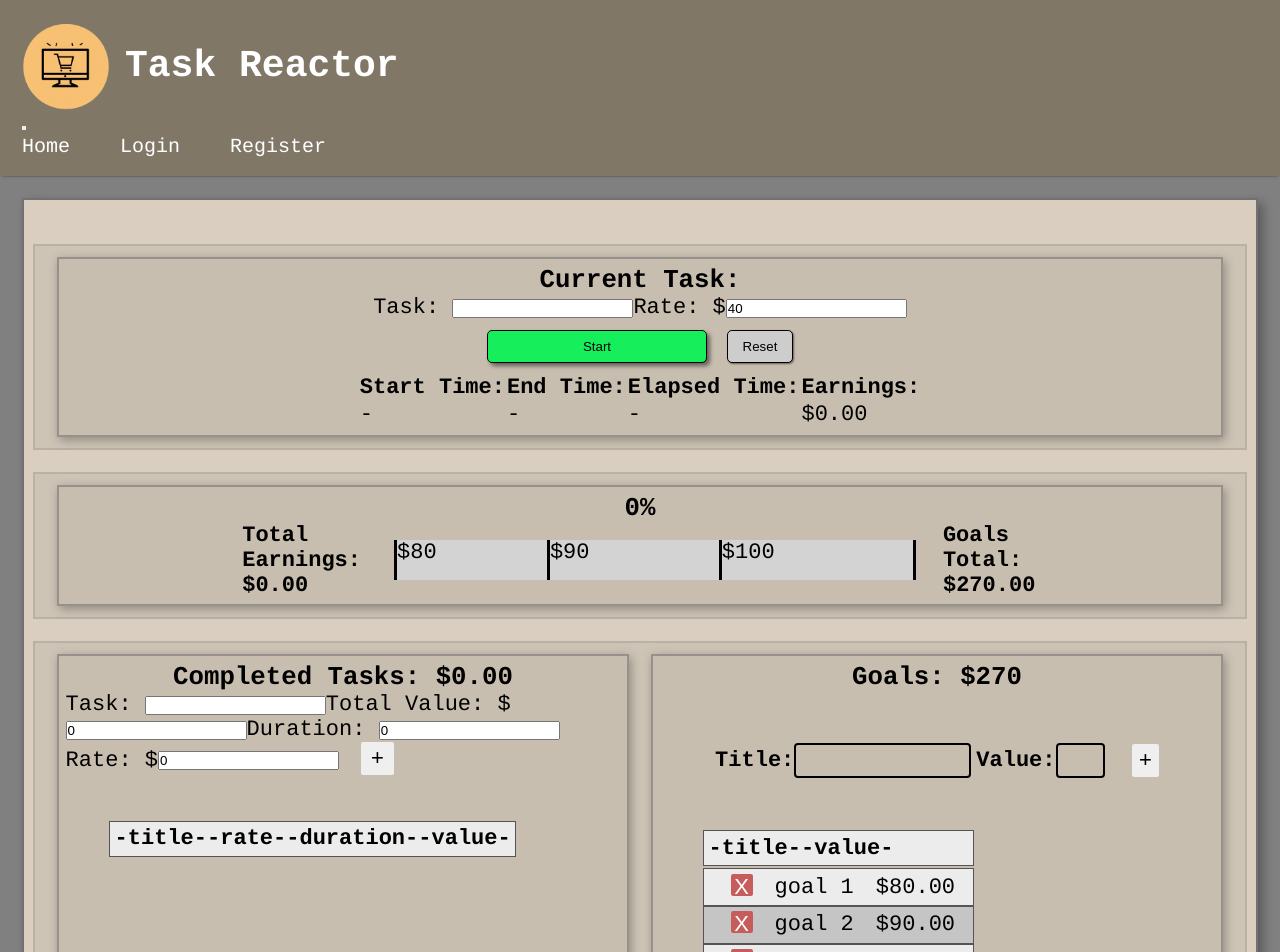
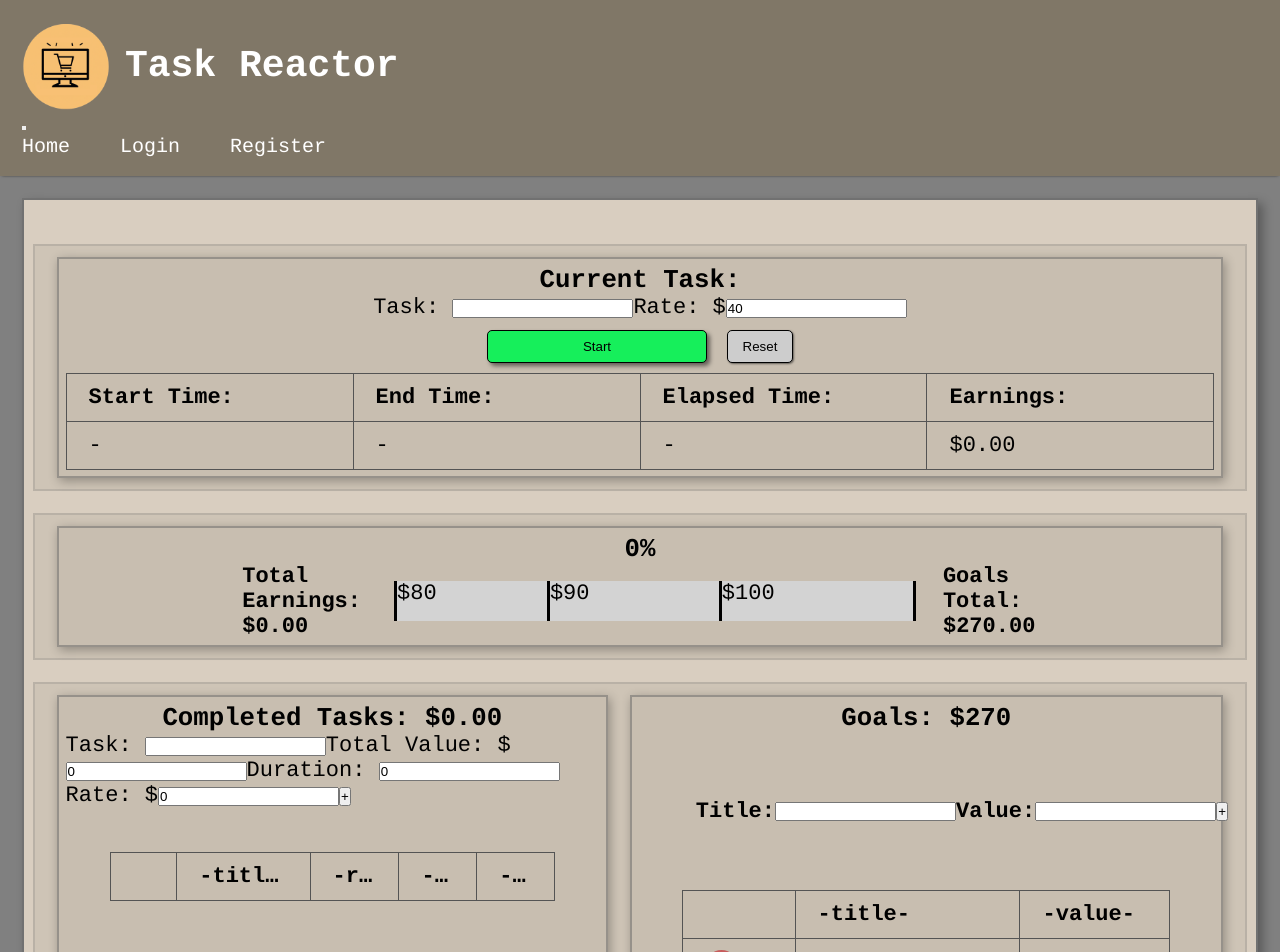
Before and after one commit to mroberts1137/Task-Reactor, a React (Create React App) app: page / in a window 1280 px wide. Shown: the top 952 px of the page. Built offline with nearby package versions, Linux system fonts and the light colour scheme.

Commit message:
improve list styling

```diff
--- a/src/components/list/List.css
+++ b/src/components/list/List.css
@@ -1,3 +1,4 @@
+/* Base Layout */
 .container {
   display: flex;
   flex-direction: column;
@@ -6,89 +7,62 @@
   width: 100%;
 }
 
+/* Input Section */
 .input-container {
   display: flex;
-  flex-direction: row;
   align-items: center;
   width: 80%;
-  height: 0.2rem;
   padding: 1rem;
   margin-top: 2rem;
-  font-weight: bold;
+  font-weight: bold; /* Consider using a class for styling text instead */
 }
 
-.input-container input {
-  background: rgb(0, 0, 0, 0);
-  border: 2px solid black;
-  border-radius: 4px;
-  padding: 0.2rem;
-  height: 1rem;
-  margin-right: 5px;
-  font-size: 0.75rem;
-  font-family: courier;
-  font-weight: bold;
-}
-
+/* List/Table Styling */
 .list-container {
   display: flex;
-  flex-direction: column;
-  width: 85%;
+  flex-direction: column; /* Not necessary if you only have the table inside */
+  width: auto;
   min-height: 10rem;
-  background-color: rgb(0, 0, 0, 0);
   padding: 2rem;
   border-radius: 0.4rem;
   border-top-left-radius: 0;
   border-top-right-radius: 0;
 }
 
-.list-item {
-  display: flex;
-  flex-direction: row;
-  align-items: center;
-  background-color: var(--list-item-odd-col);
-  padding: 0.2rem;
-  border: 1px solid rgb(84, 84, 84);
-  font-size: 1rem;
-  text-align: left;
+table {
+  table-layout: fixed; /* Ensures columns distribute width evenly */
+  width: 100%;
+  border-collapse: collapse; /* Visually merge cell borders */
 }
 
-.list-item:nth-child(even) {
+.list-container table {
+  margin: 0 auto;
+  width: 100%;
+}
+
+th,
+td {
+  padding: 0.5rem 1rem; /* Consistent padding for cells */
+  border: 1px solid rgb(84, 84, 84); /* Moved from .list-item */
+  text-align: left;
+  overflow: hidden;
+  text-overflow: ellipsis;
+  white-space: nowrap;
+}
+
+/* Alternating Row Colors (using CSS variables) */
+tr:nth-child(even) {
   background-color: var(--list-item-even-col);
 }
 
-.list-item td,
-.list-item th {
-  text-align: left;
-}
-
-.item-text {
-  margin-left: 1rem;
-}
-
-.long-input {
-  width: 45%;
-}
-
-.short-input {
-  width: 10%;
-}
-
-.add-item-btn {
-  width: 1.5rem;
+/* Remove Item Button */
+.remove-item-btn {
+  width: 1.5rem; /* Slightly increased size */
   height: 1.5rem;
   font-size: 1rem;
-  border-radius: 0.1rem;
+  border-radius: 50%; /* Makes a perfect circle */
   border: none;
-  margin-left: 1rem;
-}
-
-.remove-item-btn {
-  width: 1rem;
-  height: 1rem;
-  font-size: 1rem;
-  border-radius: 0.1rem;
-  border: none;
-  margin-left: 1rem;
   background-color: rgb(199, 92, 92);
   color: white;
+  cursor: pointer; /* Indicate it's clickable */
 }
--- a/src/components/list/List.js
+++ b/src/components/list/List.js
@@ -4,8 +4,14 @@ const List = ({ items, removeItem, displayKeys }) => {
   return (
     <div>
       <table>
+        <colgroup>
+          <col style={{ width: '15%' }} />
+          <col style={{ width: '30%' }} />
+          <col style={{ width: '20%' }} />
+        </colgroup>
         <thead>
           <tr className='list-item'>
+            <th className='list-item'></th>
             {Object.keys(displayKeys).map((key, index) => (
               <th key={index}>-{key}-</th>
             ))}
```
